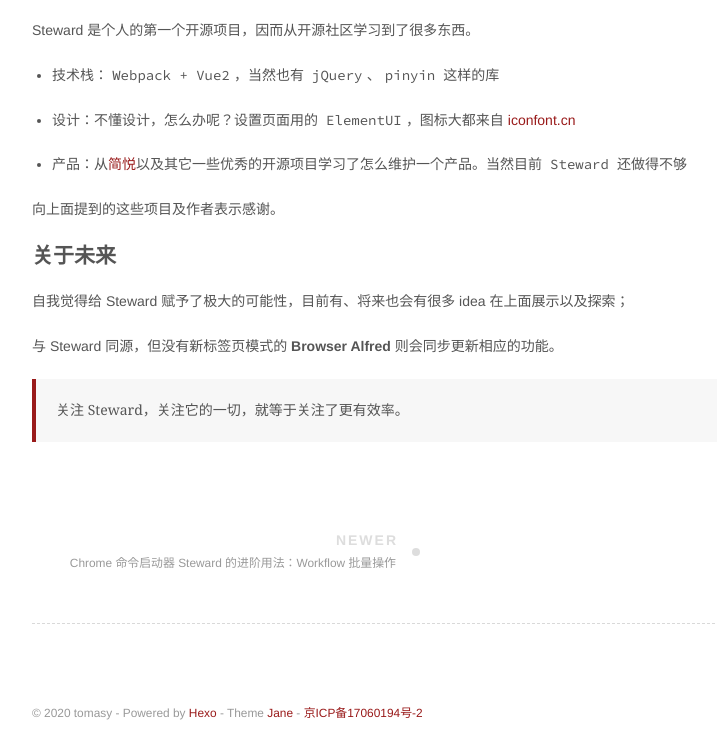
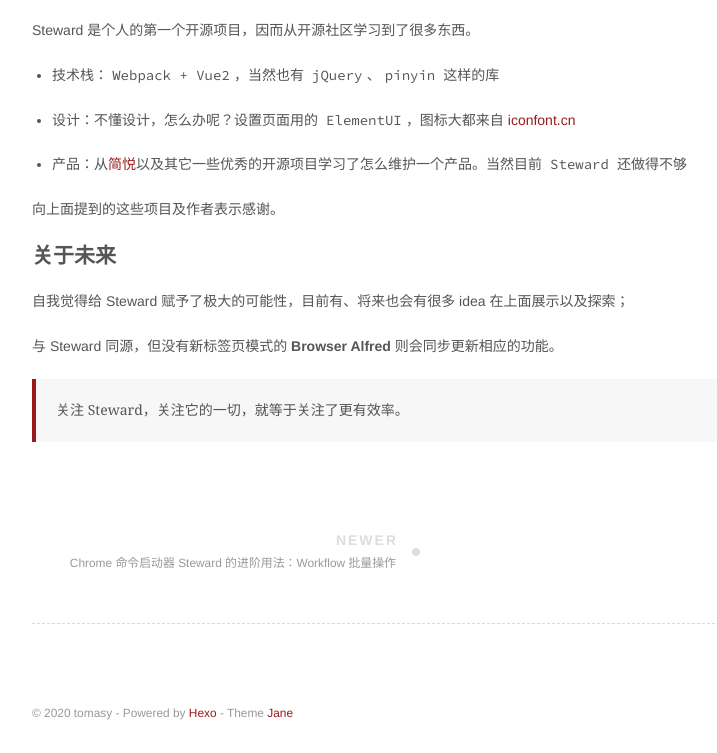
Before and after one commit to solobat/solobat.github.io, a plain HTML site: page 2017/12/13/Steward-一款-Chrome-上的类-Alfred-Wox-启动器，键盘党的效率神器/index.html in a window 1280 px wide. Shown: the part 6309-7062 px from the top of the page, without its empty margins (199-916 px from the left). Drawn offline with nearby package versions, Linux system fonts and the light colour scheme.

Commit message:
Site updated: 2020-03-19 23:32:24

```diff
--- a/2017/12/13/Steward-一款-Chrome-上的类-Alfred-Wox-启动器，键盘党的效率神器/index.html
+++ b/2017/12/13/Steward-一款-Chrome-上的类-Alfred-Wox-启动器，键盘党的效率神器/index.html
@@ -203,7 +203,6 @@
 	  &copy; 2020 tomasy
 	  - Powered by <a href="http://hexo.io/" target="_blank">Hexo</a>
 		- Theme <a href="https://github.com/hejianxian/hexo-theme-jane/" target="_blank">Jane</a>
-		- <a href="http://beian.miit.gov.cn" target="_blank">京ICP备17060194号-2</a>
 	</div>
 </footer>
 
```
Also changed, not shown: 2018/04/30/Chrome-命令启动器-Steward-的进阶用法：Workflow-批量操作/index.html (+0 -1 lines), 2018/04/30/Steward-攻略之扩展管理篇/index.html (+0 -1 lines), 2018/04/30/如何使用-Chrome-命令启动器-Steward-快速浏览网站/index.html (+0 -1 lines), 2018/04/30/浏览器启动器-Steward-攻略之属于你自己的新标签页/index.html (+0 -1 lines), archives/2017/12/index.html (+0 -1 lines), archives/2017/index.html (+0 -1 lines), archives/2018/04/index.html (+0 -1 lines), archives/2018/index.html (+0 -1 lines), archives/index.html (+0 -1 lines), index.html (+0 -1 lines), tags/Steward/index.html (+0 -1 lines), tags/Workflow/index.html (+0 -1 lines), tags/效率/index.html (+0 -1 lines).
